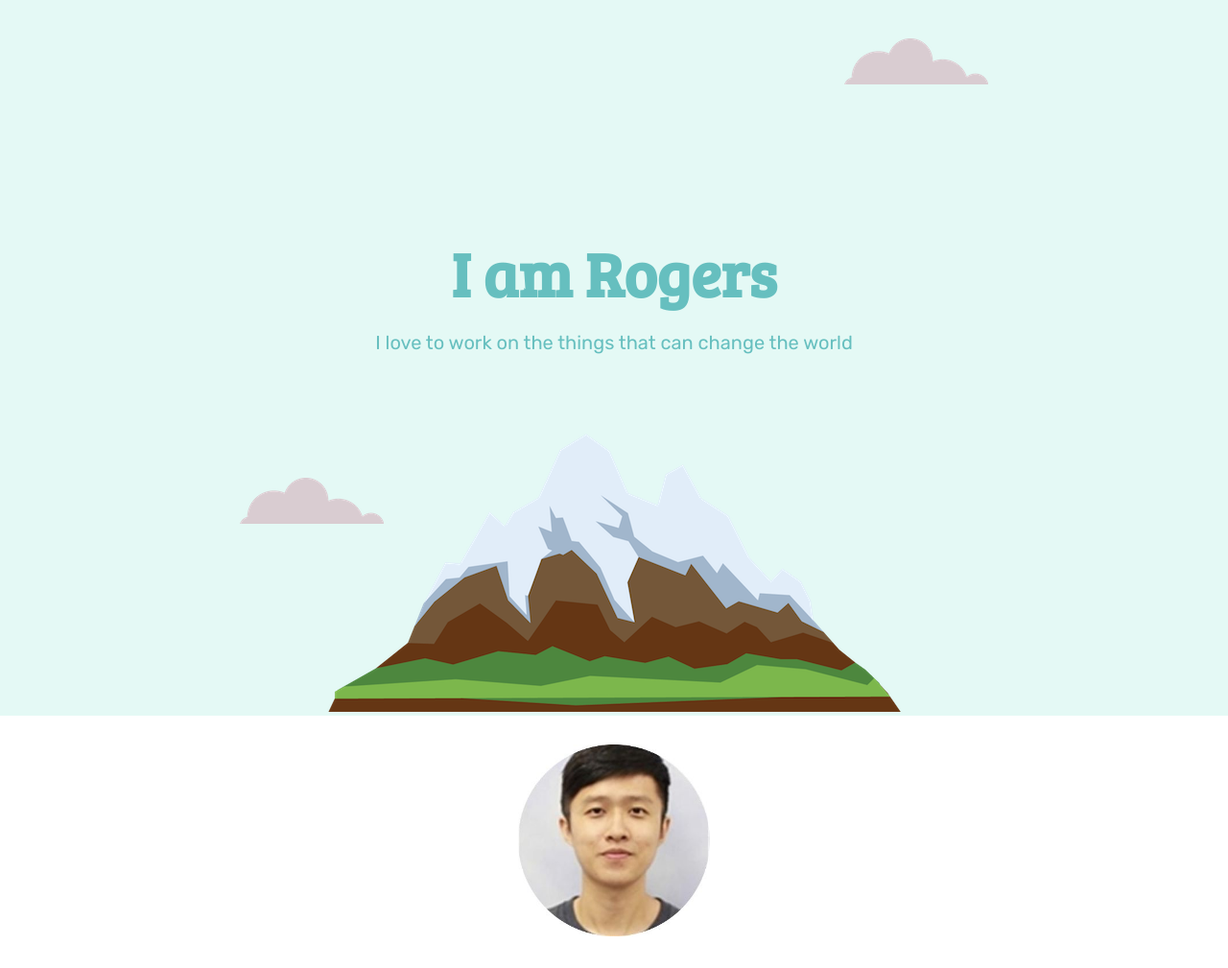
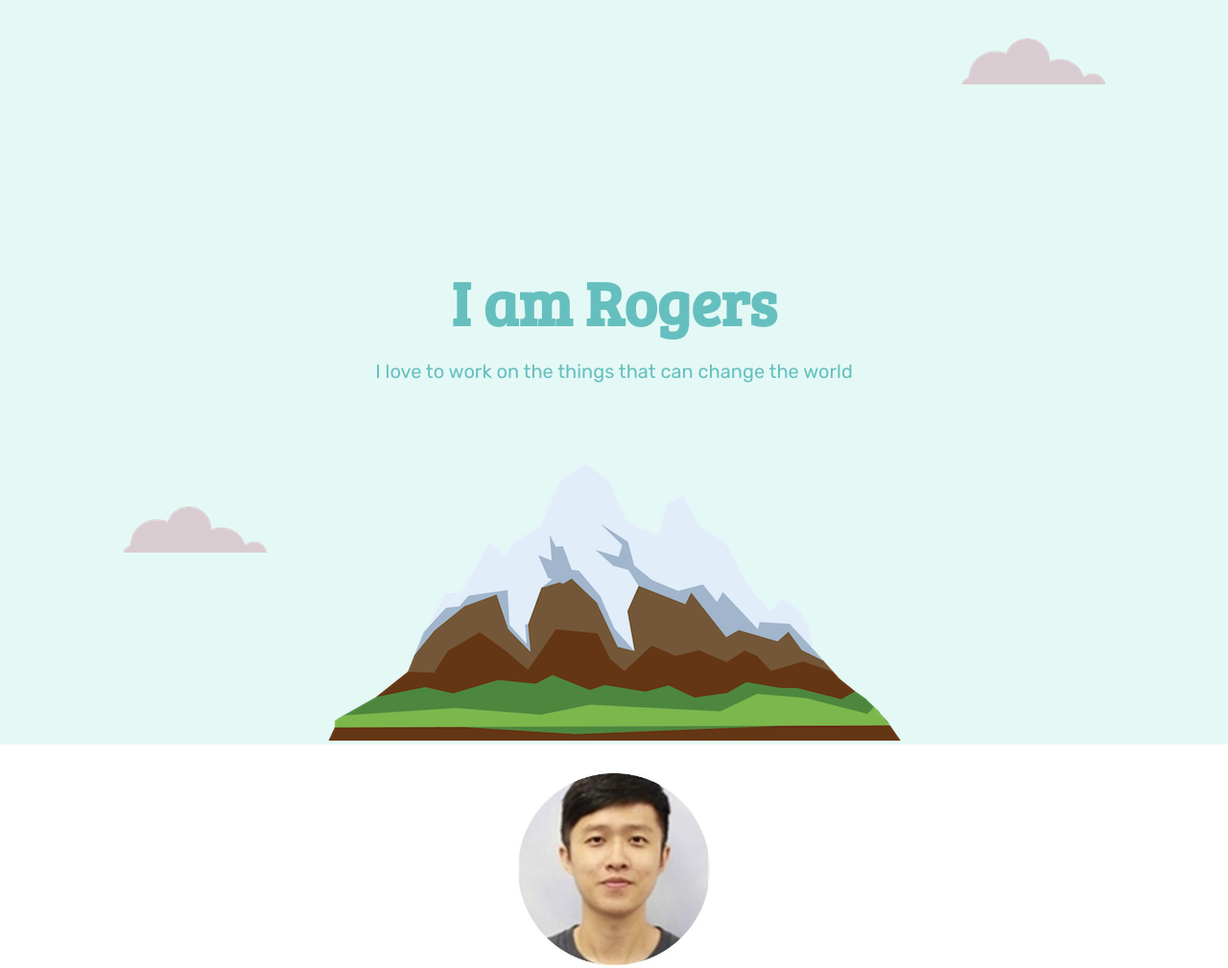
Before and after one commit to RogersLo/Rogers, a plain HTML site: page index.html in a window 1280 px wide. Shown: the top 1009 px of the page at 96% size. Drawn offline with Linux system fonts and the light colour scheme; a web font is replaced by a local one.

Commit message:
EC1
1. Modify the cloud portion from 250px --> 10%
2. Change the website at the footer from Website --> ASML

```diff
--- a/css/styles.css
+++ b/css/styles.css
@@ -46,7 +46,7 @@ p{
   background-color: #E4f9F5;
   border: 10px;
   position: relative;
-  padding-top: 70px;
+  padding-top: 100px;
 }
 
 .middle-container{
@@ -81,13 +81,13 @@ p{
 
 .top-cloud {
   position: absolute;
-  right: 250px;
+  right: 10%;
   top: 40px;
 }
 
 .bottom-cloud {
   position: absolute;
-  left: 250px;
+  left: 10%;
   bottom: 200px;
 }
 
--- a/index.html
+++ b/index.html
@@ -56,7 +56,7 @@
 
     <a class="footer-link" href="https://www.linkedin.com/">LinkedIn</a>
     <a class="footer-link" href="https://twitter.com/">Twitter</a>
-    <a class="footer-link" href="https://www.appbrewery.co/">Website</a>
+    <a class="footer-link" href="https://www.asml.com/en">ASML</a>
     <p class="copyright">© 2020 Rogers @SweetHome</p>
   </div>
 
```
